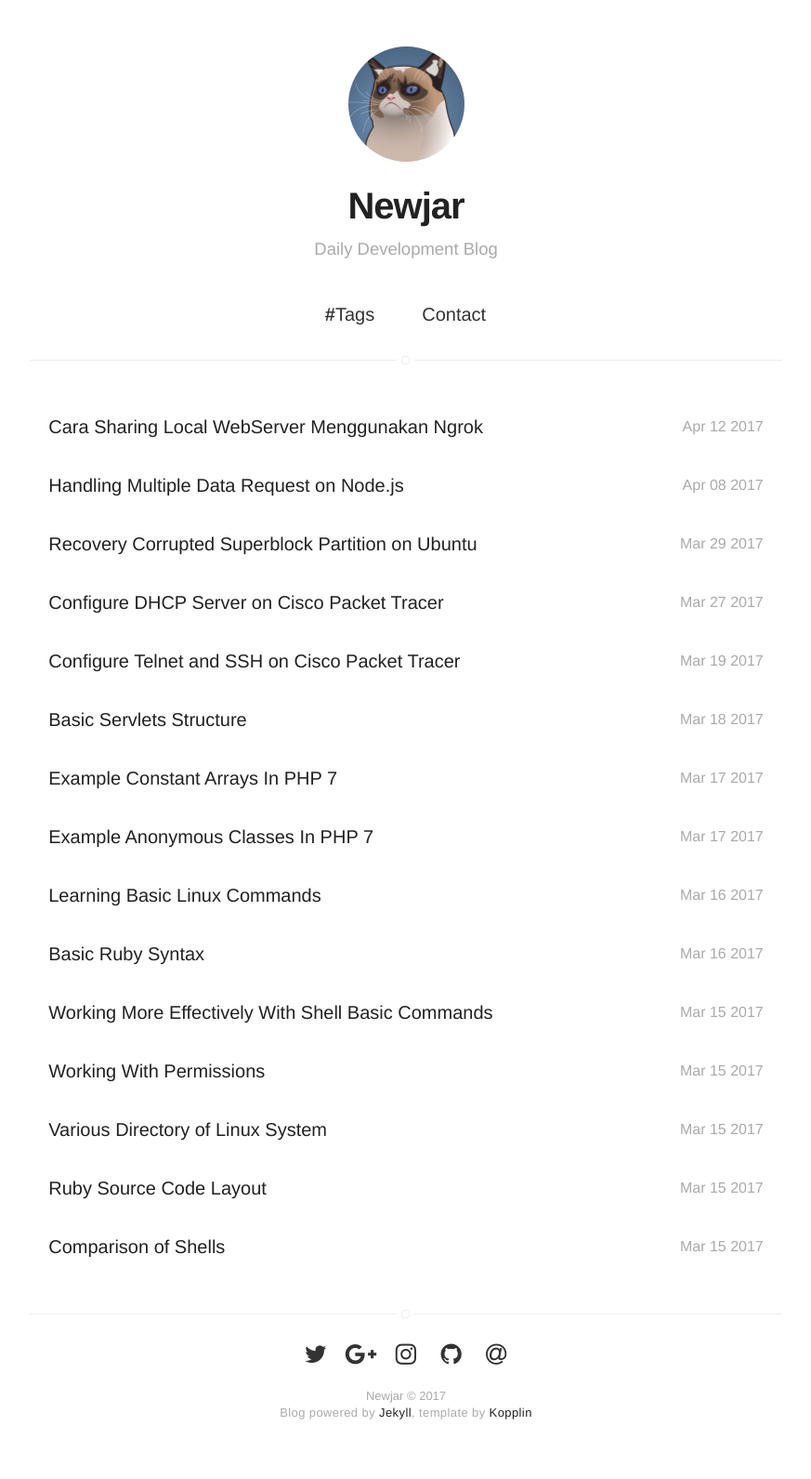
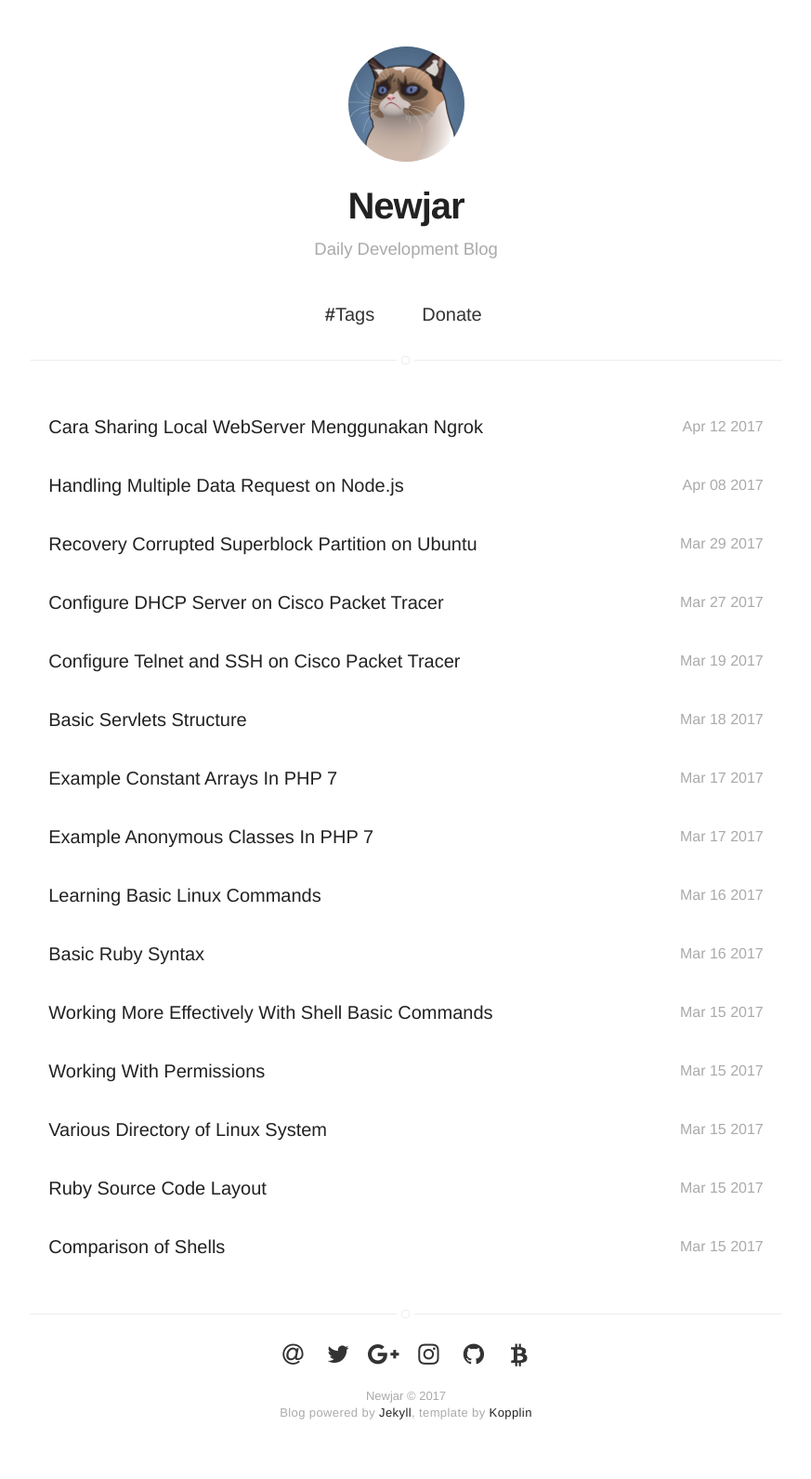
Before and after one commit to newjar/newjar.github.io, a Jekyll site: the page built from index.html, in a window 1280 px wide. Shown: the whole page at 93% size, without its empty margins (203-1076 px from the left). Built offline with Jekyll 4.4.1, drawn with Linux system fonts in a browser that asks for light colours.

Commit message:
add donate page

```diff
--- a/_config.yml
+++ b/_config.yml
@@ -5,6 +5,7 @@ bio: Daily Development Blog
 # twitter summary info
 description: #
 
+donate: true
 # if it's an external image, update below for true
 # better with square images
 external-image: false
@@ -38,6 +39,7 @@ facebook: #
 twitter: ajaywl
 google: u/0/101508201628233919487
 instagram: nfajar_
+bitcoin: 1LqwLatuP8E7tWoN6CoBjtBocagcpqhewv
 # pinterest: mypinterest
 # linkedin: mylinkedin
 # youtube: myyoutube
--- a/_includes/header.html
+++ b/_includes/header.html
@@ -1,13 +1,15 @@
 {% if page.title == "Home"
    or page.title == "Blog"
-   or page.title == "Projects"
+   or page.title == "Donate"
    or page.title == "Tags"
+   or page.title == "Contact"
 %}{% assign showHeader = true %}{% endif %}
 
 {% if showHeader == true %}
     <header class="header-home {% if site.animation %}animated{% endif %}">
+
         {% if site.about %}
-            <a class="link" href="{{ site.url }}/about">
+            <a class="link" href="{{ site.url }}/contact">
                 <img class="selfie" alt="{{ site.name }}" src="{% if site.external-image %}{{ site.picture }}{% else %}{{ site.url }}/{{ site.picture }}{% endif %}" />
             </a>
         {% else %}
--- a/_includes/nav.html
+++ b/_includes/nav.html
@@ -24,9 +24,15 @@
                 </li>
         {% endif %}
 
-        {% if site.about == true %}
+        {% if site.donate == true %}
                 <li class="item">
-                    <a class="link" href="{{ site.url }}/contact">Contact</a>
+                    <a class="link" href="{{ site.url }}/donate">Donate</a>
+                </li>
+        {% endif %}
+
+        {% if site.about == false %}
+                <li class="item">
+                    <a class="link" href="{{ site.url }}/contact"></a>
                 </li>
         {% endif %}
 
--- a/_includes/social-links.html
+++ b/_includes/social-links.html
@@ -2,6 +2,12 @@
     {% if site.facebook %}
         <a class="link" data-title="facebook.com/{{ site.facebook }}" href="http://facebook.com/{{ site.facebook }}" target="_blank">
             <svg class="icon icon-facebook"><use xlink:href="#icon-facebook"></use></svg>
+        </a>
+    {% endif %}
+
+    {% if site.email %}
+        <a class="link" data-title="Email" href="mailto:{{ site.email }}">
+            <i class="fa fa-at fa-2x" aria-hidden="true"></i>
         </a>
     {% endif %}
 
@@ -89,9 +95,11 @@
         </a>
     {% endif %}
 
-    {% if site.email %}
-        <a class="link" data-title="Email" href="mailto:{{ site.email }}">
-            <i class="fa fa-at fa-2x" aria-hidden="true"></i>
+    {% if site.bitcoin %}
+        <a class="link" data-title="Bitcoin" href="bitcoin:{{ site.bitcoin }}">
+          <li class="fa fa-btc fa-2x" aria-hidden="true"></li>
         </a>
     {% endif %}
+
+
 </div>
```
Also changed, not shown: donate.md (added, +6 -0 lines), _sass/pages/donate.scss (added), assets/images/bitcoin.png (added).
